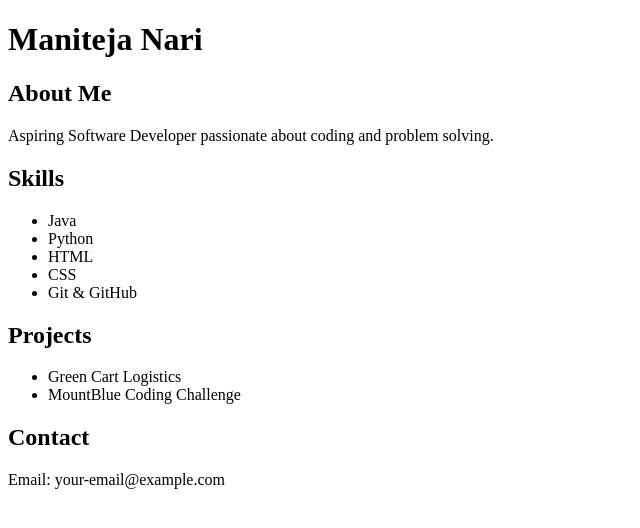
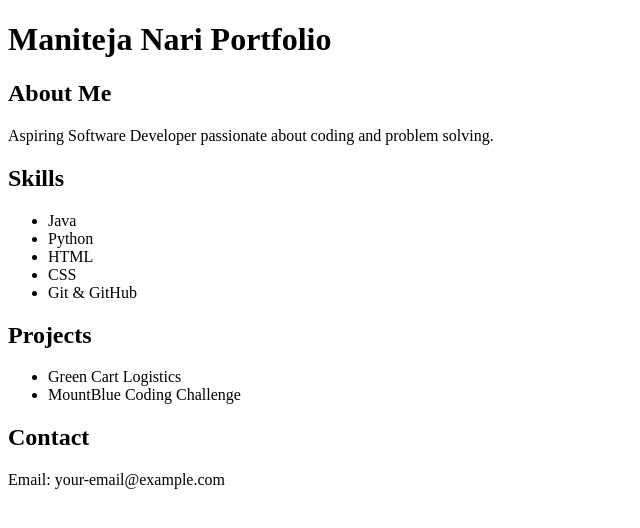
Before and after one commit to NariManiteja/Maniteja-Portfolio, a plain HTML site: page index.html in a window 1280 px wide. Shown: the whole page, without its empty margins (0-640 px from the left). Drawn offline with Linux system fonts and the light colour scheme.

Commit message:
Update index.html

```diff
--- a/index.html
+++ b/index.html
@@ -4,8 +4,7 @@
     <title>Maniteja Portfolio</title>
 </head>
 <body>
-    <h1>Maniteja Nari</h1>
-
+    <h1>Maniteja Nari Portfolio</h1>
     <h2>About Me</h2>
     <p>Aspiring Software Developer passionate about coding and problem solving.</p>
 
```
